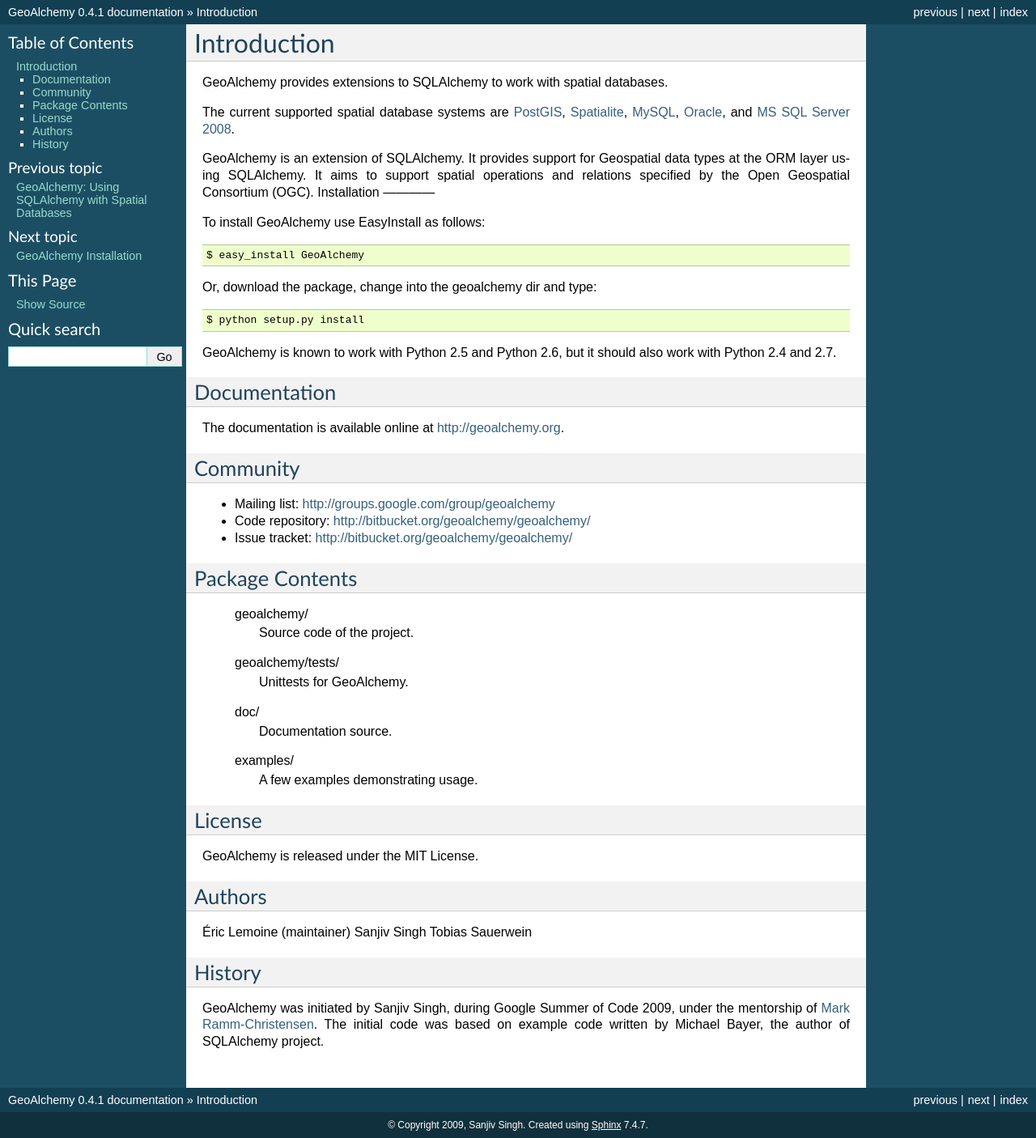
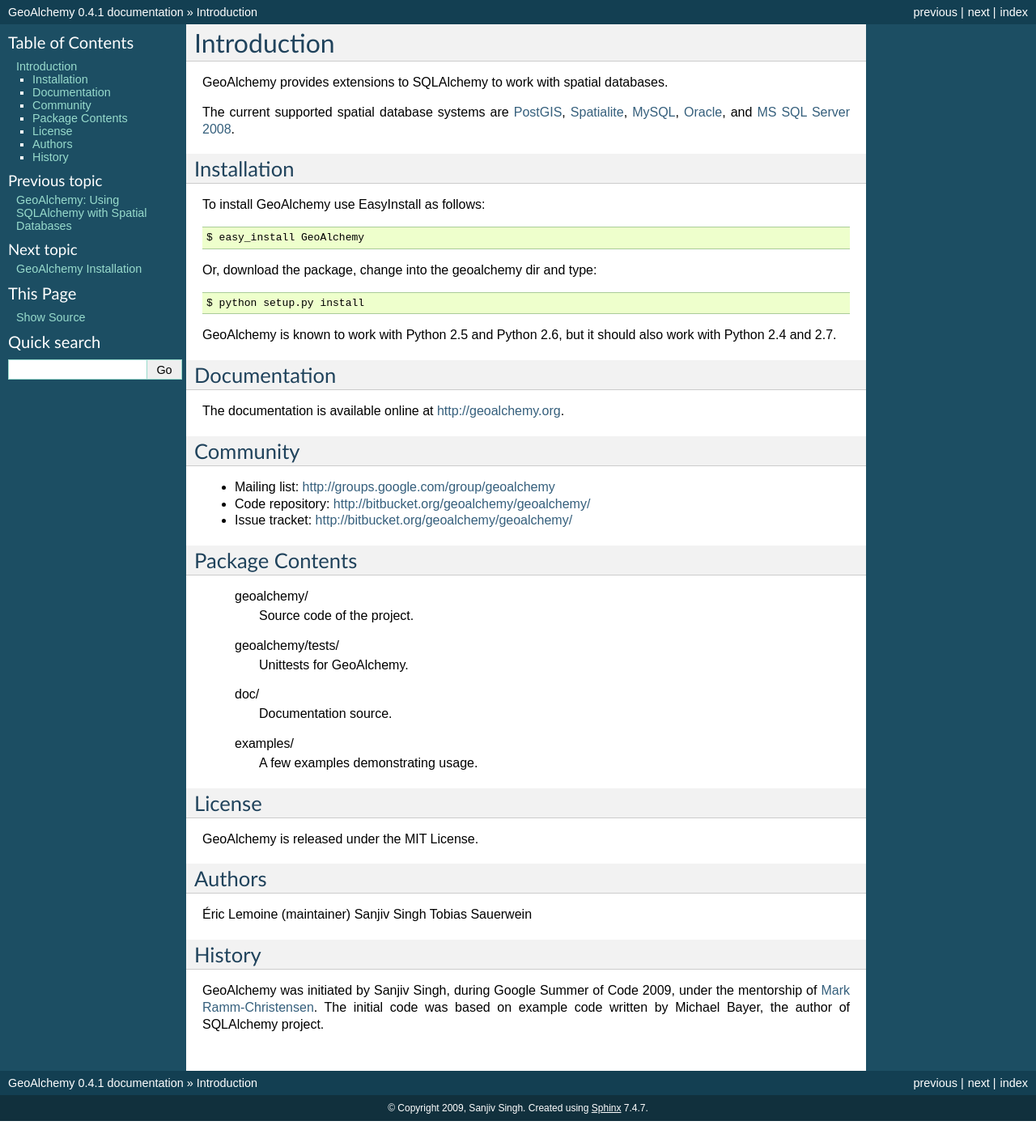
Before and after one commit to geoalchemy/geoalchemy, a Sphinx documentation site: the page built from doc/intro.rst, in a window 1280 px wide. Shown: the whole page at 81% size. Built offline with Sphinx 7.4.7, drawn with Linux system fonts in a browser that asks for light colours; after the commit the page ends 1385 px from its top, so only the background shows below that.

Commit message:
doc - remove unnecessary paragraph in the introduction

```diff
--- a/doc/intro.rst
+++ b/doc/intro.rst
@@ -11,10 +11,6 @@
 `MS SQL Server 2008
 <http://www.microsoft.com/sqlserver/2008/en/us/spatial-data.aspx?pf=true>`_.
 
-GeoAlchemy is an extension of SQLAlchemy. It provides support for
-Geospatial data types at the ORM layer using SQLAlchemy. It aims to
-support spatial operations and relations specified by the Open Geospatial
-Consortium (OGC).
 Installation
 ------------
 
```
